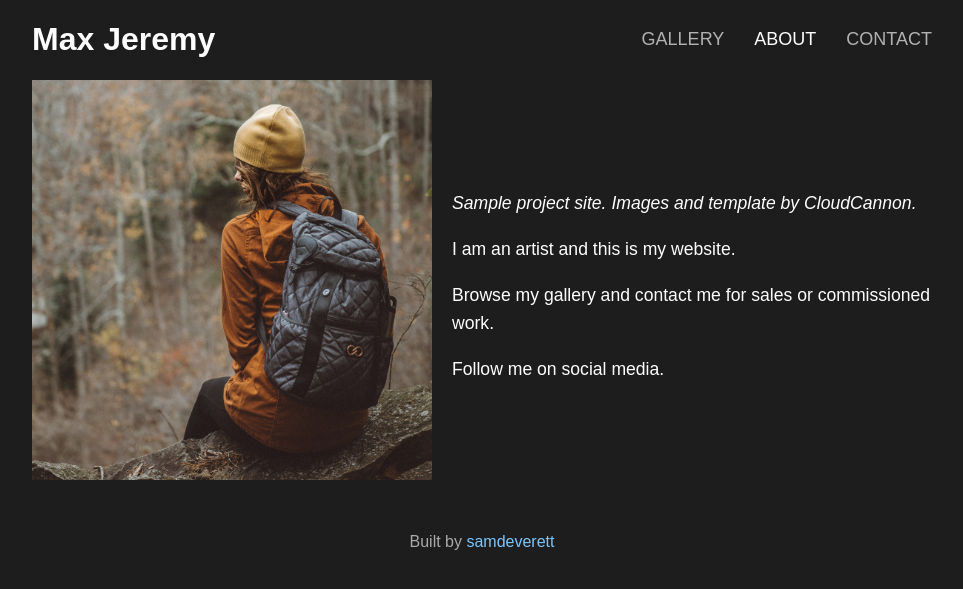
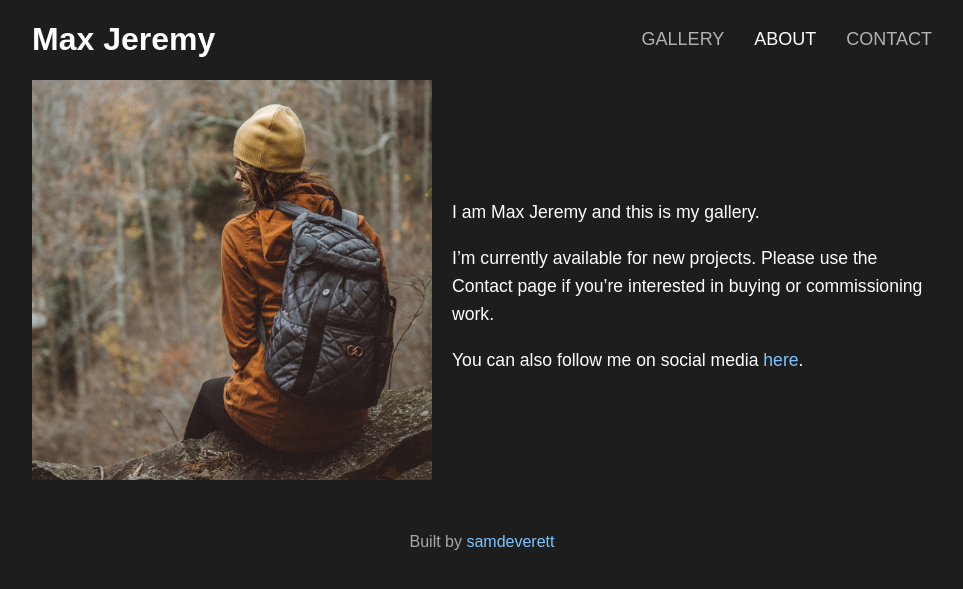
Before and after one commit to samdeverett/mackie, a Jekyll site: the page built from about.html, in a window 1280 px wide. Shown: the top 589 px of the page, without its empty margins (158-1121 px from the left). Built offline with Jekyll 4.4.1, drawn with Linux system fonts in a browser that asks for light colours; some web fonts are replaced.

Commit message:
Update text on the About and Contact pages.

```diff
--- a/_data/content.yml
+++ b/_data/content.yml
@@ -1,13 +1,10 @@
 about:
   text: |
-    _Sample project site. Images and template by CloudCannon._
+    I am Max Jeremy and this is my gallery.
 
-    I am an artist and this is my website.
+    I'm currently available for new projects. Please use the Contact page if you're interested in buying or commissioning work.
 
-    Browse my gallery and contact me for sales or commissioned work.
-
-    Follow me on social media.
+    You can also follow me on social media <a href="https://www.instagram.com/maxjeremy_art/">here</a>.
 
 contact:
-  text: |
-    I'm currently available for new projects. Get in touch, I'd love to work together.
+  text:
```
